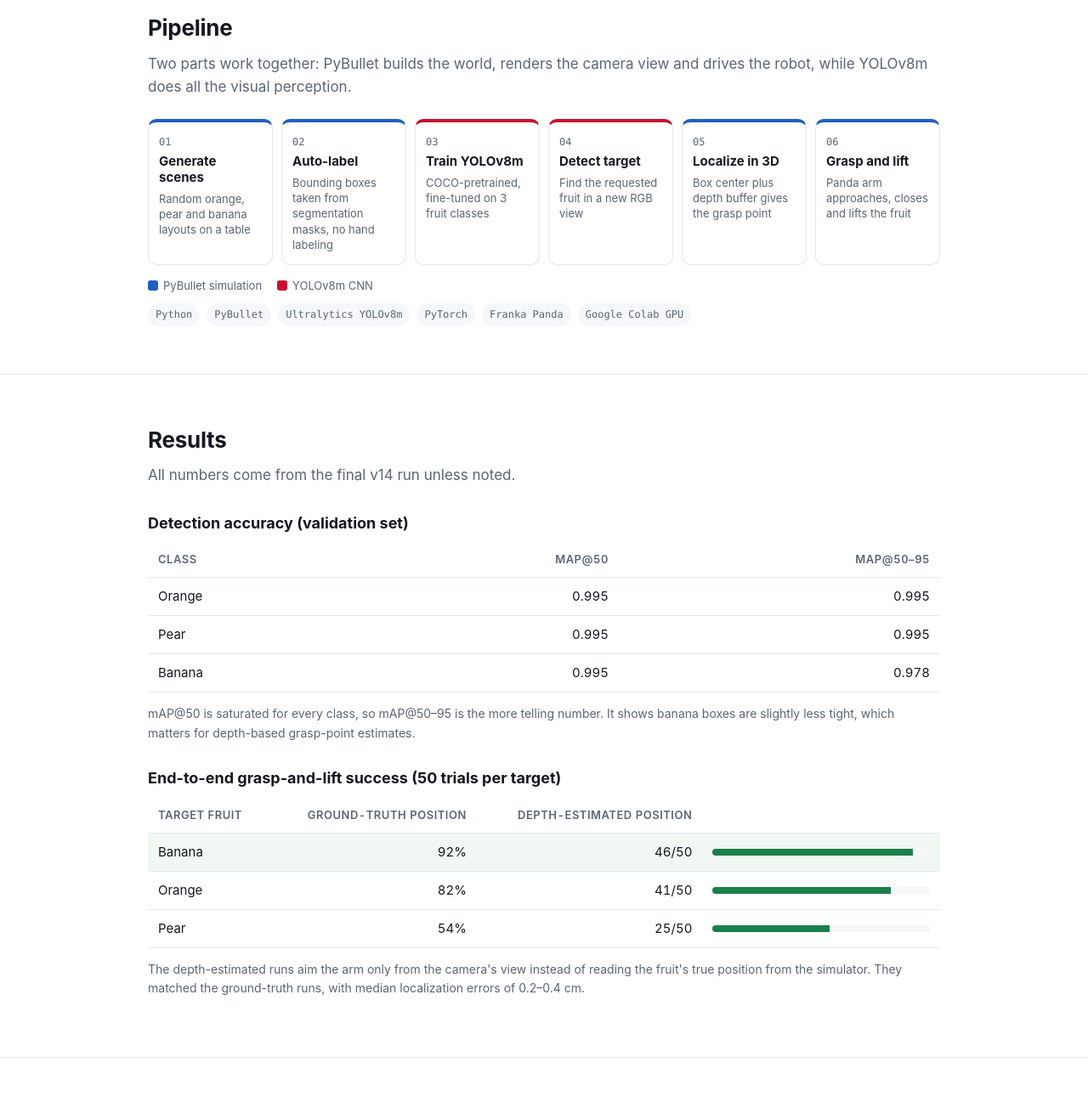
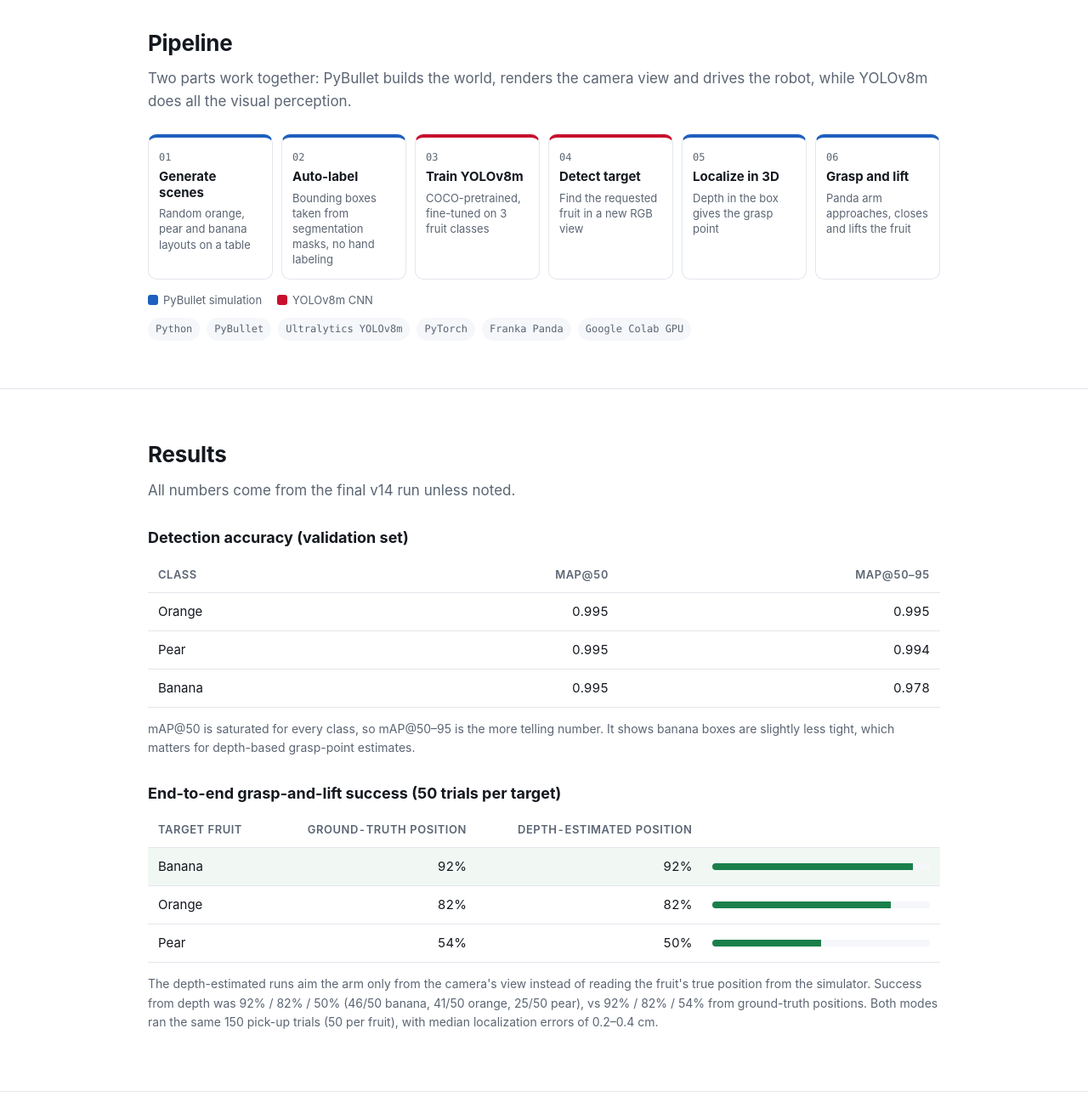
Before and after one commit to rpowell-AI/powell-cs7367-fruit-grasp, a plain HTML site: page index.html in a window 1280 px wide. Shown: the part 1500-2797 px from the top of the page at 85% size. Drawn offline with Linux system fonts and the light colour scheme.

Commit message:
Revise project page per feedback (index.html)

```diff
--- a/index.html
+++ b/index.html
@@ -4,7 +4,7 @@
 <meta charset="UTF-8">
 <meta name="viewport" content="width=device-width, initial-scale=1.0">
 <title>Synthetic-Data Fruit Detection and Robotic Grasping | Roderick Powell</title>
-<meta name="description" content="YOLOv8m fruit detection trained on synthetic PyBullet scenes, driving a simulated Franka Panda arm to grasp and lift a target fruit. CS 7367 Machine Vision, Kennesaw State University.">
+<meta name="description" content="YOLOv8m fruit detection fine-tuned on synthetic PyBullet scenes, driving a simulated Franka Panda arm to grasp and lift a target fruit. CS 7367 Machine Vision, Kennesaw State University.">
 <style>
   :root {
     --ink: #14181f;
@@ -145,7 +145,7 @@
   <div class="wrap">
     <div class="eyebrow">CS 7367 Machine Vision &middot; Kennesaw State University</div>
     <h1>Synthetic-Data Fruit Detection for Simulated Robotic Grasping</h1>
-    <p class="lede">A YOLOv8m detector trained entirely on procedurally generated PyBullet scenes finds a target fruit among others and guides a simulated Franka Panda arm to grasp and lift it.</p>
+    <p class="lede">A YOLOv8m detector fine-tuned only on procedurally generated PyBullet scenes (from COCO-pretrained weights) finds a target fruit among others and guides a simulated Franka Panda arm to grasp and lift it.</p>
     <div class="byline"><strong>Roderick Powell</strong> &middot; M.S. in Artificial Intelligence, College of Computing and Software Engineering &middot; Advisor: Dr. Sanghoon Lee</div>
     <div class="btns">
       <a class="btn primary" href="#demo">Watch the demo</a>
@@ -155,7 +155,7 @@
 
     <div class="stats">
       <div class="stat"><div class="n">0.995</div><div class="l">mAP@50 on every fruit class (v14)</div></div>
-      <div class="stat"><div class="n">92%</div><div class="l">Banana grasp-and-lift success (46/50)</div></div>
+      <div class="stat"><div class="n">92 / 82 / 50%</div><div class="l">Grasp-and-lift success, banana / orange / pear (depth-estimated)</div></div>
       <div class="stat"><div class="n">1 &rarr; 46</div><div class="l">Successful banana lifts per 50 trials, v13 to v14</div></div>
       <div class="stat"><div class="n">0.2&ndash;0.4 cm</div><div class="l">Median 3D localization error from depth</div></div>
     </div>
@@ -186,7 +186,7 @@
       <div class="step sim"><div class="k">02</div><div class="t">Auto-label</div><div class="d">Bounding boxes taken from segmentation masks, no hand labeling</div></div>
       <div class="step cnn"><div class="k">03</div><div class="t">Train YOLOv8m</div><div class="d">COCO-pretrained, fine-tuned on 3 fruit classes</div></div>
       <div class="step cnn"><div class="k">04</div><div class="t">Detect target</div><div class="d">Find the requested fruit in a new RGB view</div></div>
-      <div class="step sim"><div class="k">05</div><div class="t">Localize in 3D</div><div class="d">Box center plus depth buffer gives the grasp point</div></div>
+      <div class="step sim"><div class="k">05</div><div class="t">Localize in 3D</div><div class="d">Depth in the box gives the grasp point</div></div>
       <div class="step sim"><div class="k">06</div><div class="t">Grasp and lift</div><div class="d">Panda arm approaches, closes and lifts the fruit</div></div>
     </div>
     <div class="legend"><span class="s">PyBullet simulation</span><span class="c">YOLOv8m CNN</span></div>
@@ -208,7 +208,7 @@
       <thead><tr><th>Class</th><th class="num">mAP@50</th><th class="num">mAP@50&ndash;95</th></tr></thead>
       <tbody>
         <tr><td>Orange</td><td class="num">0.995</td><td class="num">0.995</td></tr>
-        <tr><td>Pear</td><td class="num">0.995</td><td class="num">0.995</td></tr>
+        <tr><td>Pear</td><td class="num">0.995</td><td class="num">0.994</td></tr>
         <tr><td>Banana</td><td class="num">0.995</td><td class="num">0.978</td></tr>
       </tbody>
     </table>
@@ -218,12 +218,12 @@
     <table>
       <thead><tr><th>Target fruit</th><th class="num">Ground-truth position</th><th class="num">Depth-estimated position</th><th style="width:30%"></th></tr></thead>
       <tbody>
-        <tr class="hl"><td>Banana</td><td class="num">92%</td><td class="num">46/50</td><td><div class="bar"><i style="width:92%"></i></div></td></tr>
-        <tr><td>Orange</td><td class="num">82%</td><td class="num">41/50</td><td><div class="bar"><i style="width:82%"></i></div></td></tr>
-        <tr><td>Pear</td><td class="num">54%</td><td class="num">25/50</td><td><div class="bar"><i style="width:54%"></i></div></td></tr>
+        <tr class="hl"><td>Banana</td><td class="num">92%</td><td class="num">92%</td><td><div class="bar"><i style="width:92%"></i></div></td></tr>
+        <tr><td>Orange</td><td class="num">82%</td><td class="num">82%</td><td><div class="bar"><i style="width:82%"></i></div></td></tr>
+        <tr><td>Pear</td><td class="num">54%</td><td class="num">50%</td><td><div class="bar"><i style="width:50%"></i></div></td></tr>
       </tbody>
     </table>
-    <p class="note">The depth-estimated runs aim the arm only from the camera's view instead of reading the fruit's true position from the simulator. They matched the ground-truth runs, with median localization errors of 0.2&ndash;0.4 cm.</p>
+    <p class="note">The depth-estimated runs aim the arm only from the camera's view instead of reading the fruit's true position from the simulator. Success from depth was 92% / 82% / 50% (46/50 banana, 41/50 orange, 25/50 pear), vs 92% / 82% / 54% from ground-truth positions. Both modes ran the same 150 pick-up trials (50 per fruit), with median localization errors of 0.2&ndash;0.4 cm.</p>
   </div>
 </section>
 
@@ -243,7 +243,7 @@
         <h3>Limitations and future work</h3>
         <ul class="clean">
           <li>Fruit are simple geometric primitives. Next step: realistic fruit meshes and photo textures.</li>
-          <li>Pear grasping is the weakest at 54%. Shape-aware grasp planning could help.</li>
+          <li>Pear grasping is the weakest at 50% (depth-estimated). Shape-aware grasp planning could help.</li>
           <li>Everything runs in simulation. Testing sim-to-real transfer with real fruit images and a physical arm is the long-term goal.</li>
           <li>This work is planned as the base for my M.S. in AI capstone.</li>
         </ul>
```
